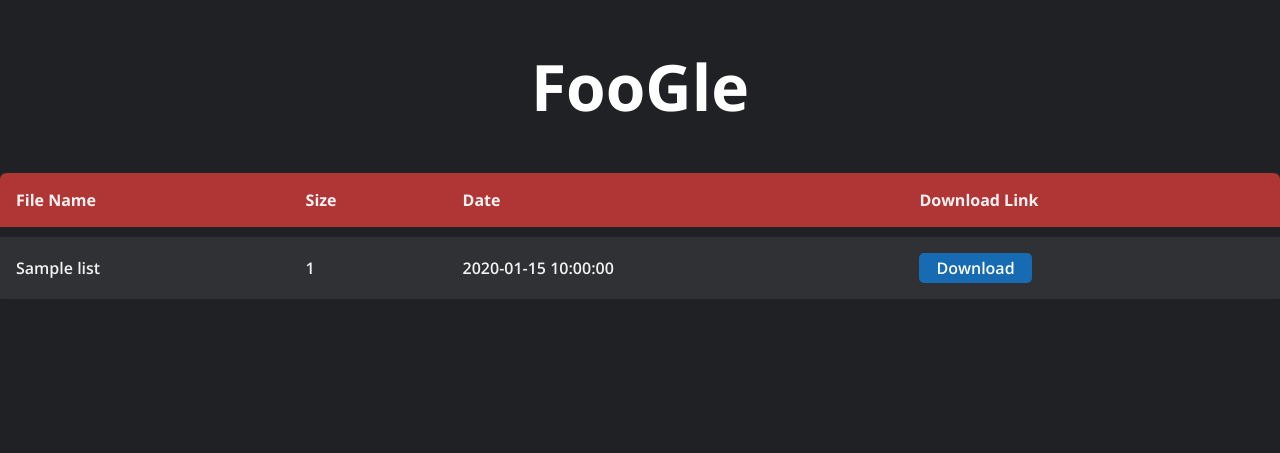
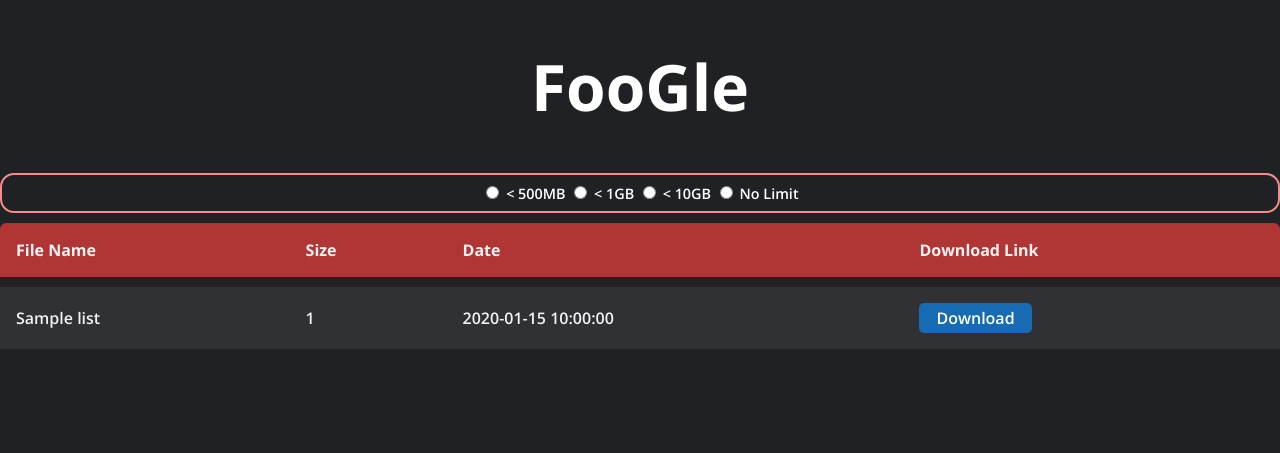
Before and after one commit to shivamhw/foogle, a Python web app: template app/templates/result.html in a window 1280 px wide. Shown: the top 453 px of the page. Run offline with Jinja, Linux system fonts and the light colour scheme; the template is opened without the code that fills it: most values are stand-ins (such as "Sample title", 1, 10 or a date in 2020); some web fonts are replaced.

Commit message:
added file size filter

```diff
--- a/app/static/main_v1.0.js
+++ b/app/static/main_v1.0.js
@@ -28,3 +28,47 @@ function closeBlur(event) {
     main.style.filter = "";
     main.style.pointerEvents = "all";
 }
+
+function filterBySize(event){
+    LIMIT = String(event.value)
+    rs = document.querySelectorAll("tr")
+    if(LIMIT == "INF"){
+        for(let i=1;i<rs.length;i++){
+            rs[i].style.display = "";
+
+        }
+        return;
+    }
+    console.log(LIMIT);
+    for(let i=1;i<rs.length;i++){
+        curr_val = String(rs[i].children[1].innerText);
+        // console.log(curr_val);
+        //   LIMIT = "1GB";
+        if(curr_val[curr_val.length-2] == " "){
+            continue;
+        }
+        if(curr_val[curr_val.length-2] != LIMIT[LIMIT.length-2]){
+          if(LIMIT[LIMIT.length-2] == "G"){
+            // console.log("Allowing "+curr_val)
+            rs[i].style.display = "";
+          }else{
+            rs[i].style.display = "none";
+            // console.log("rejecting "+curr_val);
+          }
+        }else{
+          curr_val_flt = parseFloat(curr_val.slice(0, curr_val.indexOf(" ")))
+        //   console.log(curr_val_flt);
+        //   console.log(LIMIT.slice(0, LIMIT.indexOf(" ")))
+        //   console.log(LIMIT.slice(0, LIMIT.indexOf(" ")) > curr_val_flt)
+          if(LIMIT.slice(0, LIMIT.indexOf(" ")) > curr_val_flt){
+            //   allow
+            // console.log("Allow B")
+            rs[i].style.display = "";
+          }else{
+            // console.log("Rejtc B");
+            //   diasallow
+          rs[i].style.display = "none";
+          }
+        }
+      }
+}
--- a/app/static/styles/mainpage_v1.1.css
+++ b/app/static/styles/mainpage_v1.1.css
@@ -332,3 +332,13 @@ select {
 .error {
     color: var(--accent-red);
 }
+
+.size_selector{
+    text-align: center;
+    color : white;
+    margin-bottom: 10px;
+    font-size: 0.9em;
+    border: 2px solid var(--accent-red);
+    border-radius: 14px;
+    padding: 8px;
+}
--- a/app/templates/result.html
+++ b/app/templates/result.html
@@ -2,6 +2,16 @@
 {% block title %}Results{% endblock %}
 <h2>Results </h2>
 {% block body %}
+<div class="size_selector"><input type="radio" name="size_rad" id="MB" onclick="filterBySize(this);" value="500 MB">
+  <label for="MB"> < 500MB </label>
+  <input type="radio" value="1 GB" name="size_rad" id="GB" onclick="filterBySize(this);">
+  <label for="GB"> < 1GB </label>
+  <input type="radio"
+  value="10 GB" name="size_rad" id="TGB" onclick="filterBySize(this);" >
+  <label for="TGB"> < 10GB </label>
+  <input value="INF" type="radio" name="size_rad" id="INF" onclick="filterBySize(this);">
+  <label for="INF"> No Limit</label>
+</div>
 <table class="rwd-table">
   <tbody>
     <tr>
```
